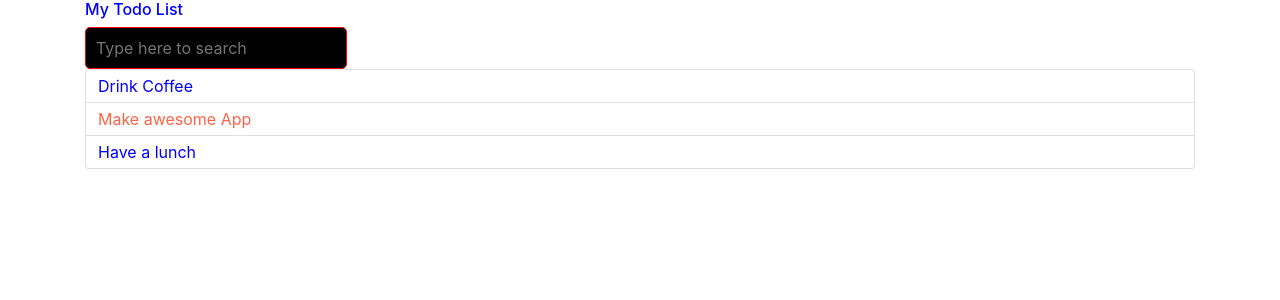
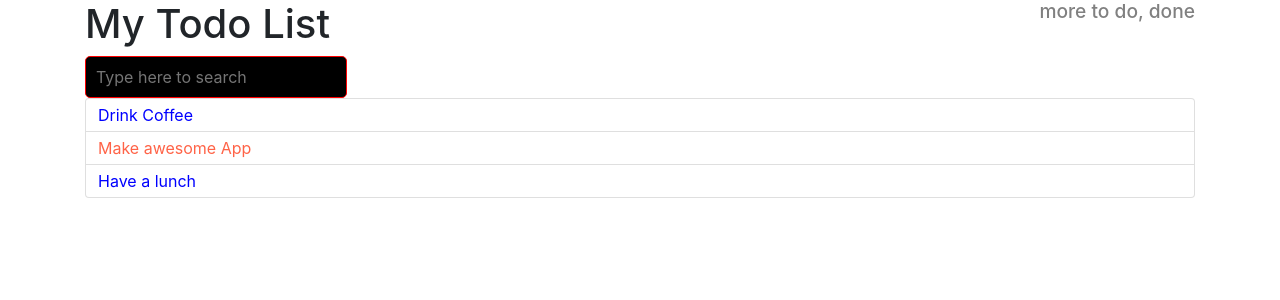
Before and after one commit to waiter-developer/Todo, a React (Create React App) app in the folder todo/: page / in a window 1280 px wide. Shown: the top 300 px of the page. Built offline with nearby package versions, Linux system fonts and the light colour scheme.

Commit message:
added-styles-App_Header

```diff
--- /dev/null
+++ b/todo/src/components/App_Header.css
@@ -0,0 +1,12 @@
+.app_header {
+  align-items: flex-start;
+}
+
+.app_header h1 {
+  flex-grow: 2;
+}
+
+.app_header h2 {
+  font-size: 1.2rem;
+  color: gray
+}
--- a/todo/src/components/App_Header.js
+++ b/todo/src/components/App_Header.js
@@ -1,14 +1,16 @@
 import React from 'react'
 
-const AppHeader = () => {
+import './App_Header.css'
 
-  const styleHeader = {
-    fontSize: '1rem',
-    borderRadius: '5px',
-    color: 'blue'
-  }
+const AppHeader = ({todo, done}) => {
 
-  return <h1 style={ styleHeader } >My Todo List</h1>
+return (
+
+  <div className="app_header d-flex">
+      <h1>My Todo List</h1>
+      <h2>{todo} more to do, {done}done</h2>
+  </div>
+)
 }
 
 export default AppHeader
```
